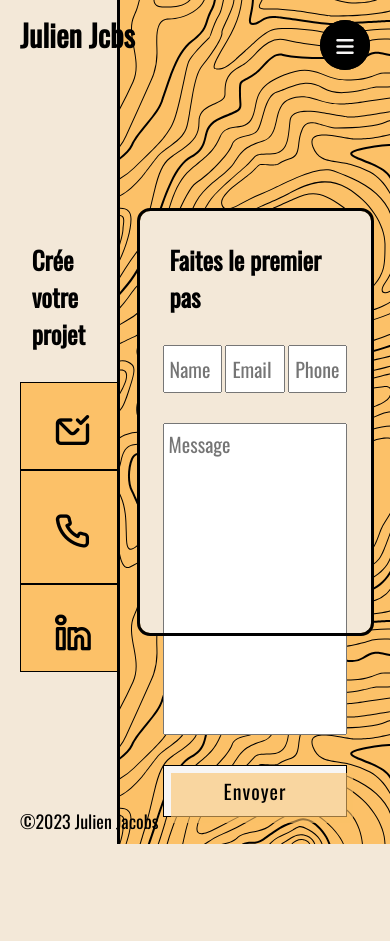
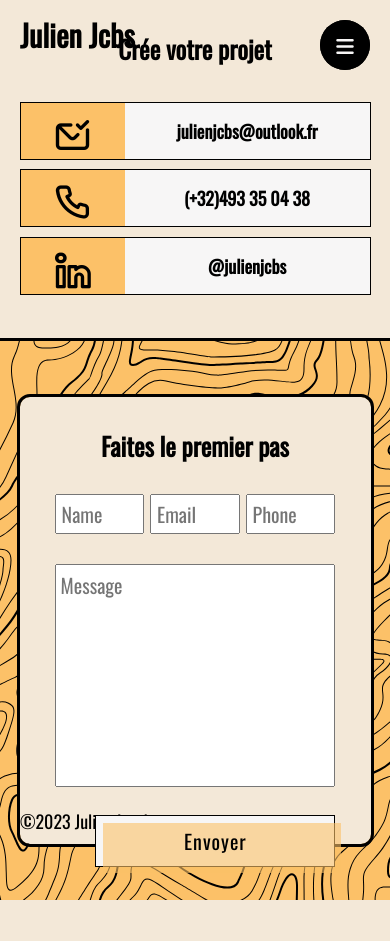
Before and after one commit to Tswide/portfolio, a PHP site: page /portfolio/pages/contact.php in a window 390 px wide. Before the commit the page ends 844 px from the top, so only its background shows below. Run offline with PHP 8.4, Linux system fonts and the light colour scheme; some libraries are stand-ins or nearby versions.

Commit message:
responsive portfolio page for tablette

```diff
--- a/css/contact.css
+++ b/css/contact.css
@@ -1,7 +1,4 @@
 .left_column_contact {
-    position:absolute;
-    left: 0;
-    top: 0;
     height: 100vh;
     width: 30vw;
     display: flex;
@@ -13,9 +10,6 @@
 .right_column_contact {
     background-color: var(--second-color);
     background-image: url(../assets/topography.svg);
-    position:absolute;
-    right: 0;
-    top: 0;
     height: 100%;
     width: 70vw;
     display: flex;
@@ -121,7 +115,9 @@
 
 #button {
   display: flex;
-  justify-content: right;
+  justify-content: space-between;
+  align-items: end;
+  height: 50px;
  }
 
 .fill {
@@ -153,3 +149,62 @@
   top: 0px;
   left: 0px;
 }
+
+
+@media only screen and (max-width : 1280px) {
+  .left_column_contact {
+    width: 35vw;
+  }
+
+  .right_column_contact {
+    width: 65vw;
+  }
+
+  .contact-us {
+    height: 80%;
+  }
+
+  .form_contact input {
+    height: 2.5rem;
+  }
+
+  .form_contact textarea {
+    height: 60%;
+  }
+}
+
+@media only screen and (max-width : 834px) {
+  #contact {
+    display: flex;
+    flex-direction: column;
+  }
+
+  .left_column_contact, .right_column_contact {
+    width: 100vw;
+  }
+
+  .left_column_contact{
+    height: 40vh;
+  }
+
+  .right_column_contact{
+    border-left: 0;
+    border-top: 3px solid black;
+  }
+
+  .form_contact textarea {
+    height: 50%;
+  }
+
+  .information {
+    padding: 15px 0 15px 104px
+  }
+
+  .infomations_contact {
+    height: 60%;
+  }
+}
+
+@media only screen and (max-width : 428px) {
+
+}
--- a/css/formation.css
+++ b/css/formation.css
@@ -1,7 +1,6 @@
 .formation {
   display: flex;
   flex-direction: column;
-  align-items: center;
   min-height: 100vh;
 }
 
@@ -12,7 +11,7 @@
 }
 
 .body_timeline {
-    height: calc(100vh - 218px);
+    height: 100vh;
     display: flex;
     align-items: center;
 }
@@ -45,6 +44,10 @@
   margin: 0px 20px 20px 20px;
 }
 
+.poste_formation {
+  margin: var(--mg-bottom) 0;
+}
+
 @media screen and (min-width: 768px) {
   .timeline {
     display: grid;
```
Also changed, not shown: pages/formation.php (+4 -4 lines).
